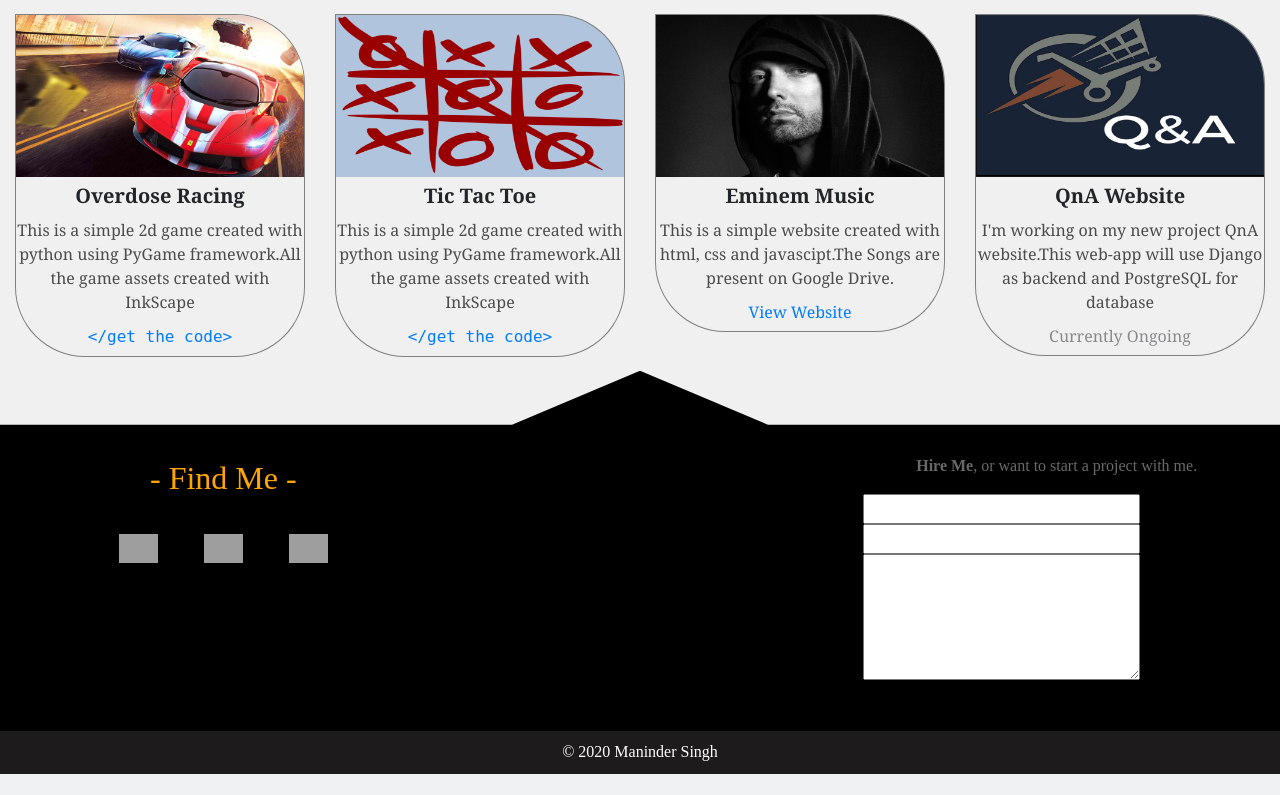
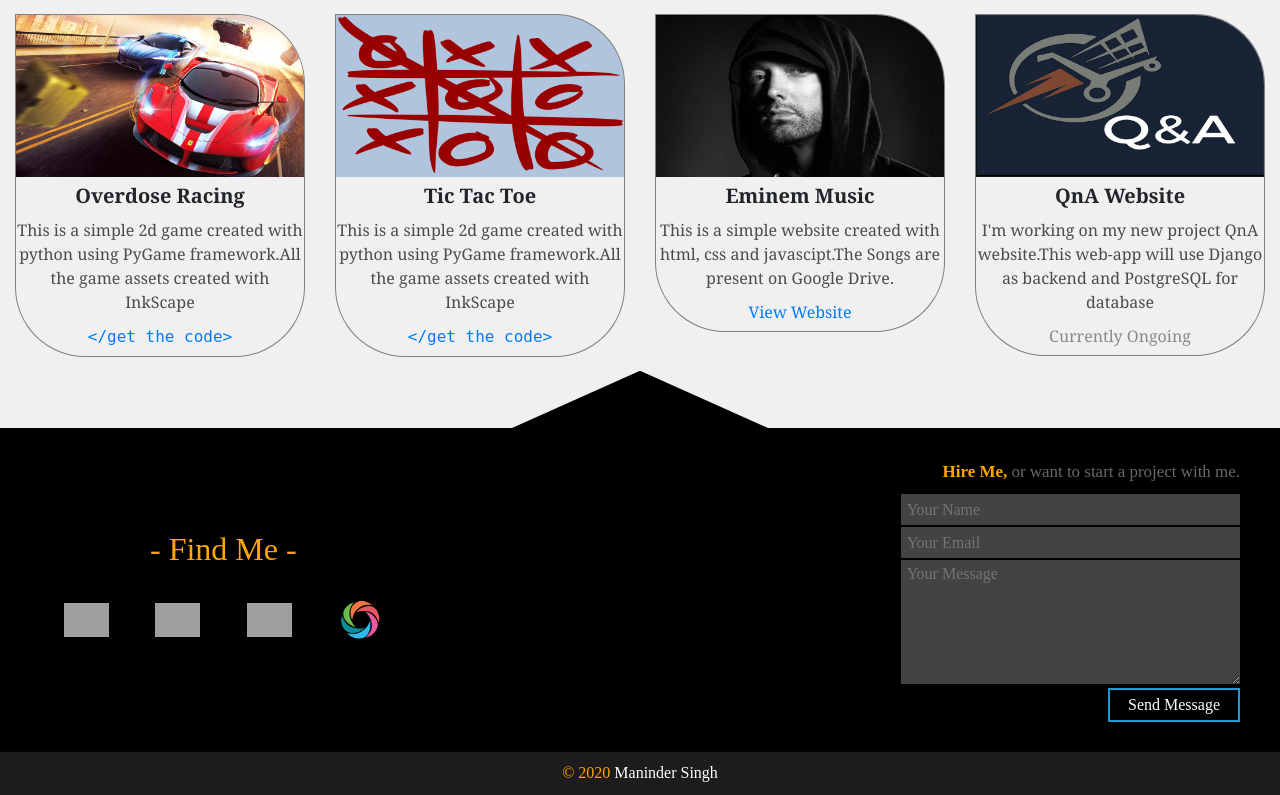
Before and after one commit to Maninder-cell/portfolio, a Django app: page / in a window 1280 px wide. Shown: the part 1063-1858 px from the top of the page. Before the commit the page ends 1837 px from the top, so only its background shows below. Run offline with Django 3.2, Linux system fonts and the light colour scheme; some libraries are stand-ins or nearby versions; some web fonts are replaced; grey boxes are pictures that could not be loaded.

Commit message:
footer half complete

```diff
--- a/my_site/my_site/static/portfolio.css
+++ b/my_site/my_site/static/portfolio.css
@@ -469,8 +469,8 @@ footer{
     background-color:black;
     clip-path: polygon(0 15%,40% 15%,50% 0%,60% 15%,100% 15%,100% 100%,0% 100%,0% 10%);
     -webkit-clip-path:polygon(0 15%,40% 15%,50% 0%,60% 15%,100% 15%,100% 100%,0% 100%,0% 10%);
-    padding-top:6.5%;
-    padding-bottom: 4%;
+    padding-top:88px;
+    padding-bottom: 30px;
     margin: 0;
 }
 #copyright{
@@ -484,17 +484,19 @@ footer{
     font-size:xx-large;
     color:orange;
     text-align:center;
+    padding-top:66px;
 }
 #contact{
-    text-align: center;
+    text-align: right;
     color:dimgray;
+    padding-right:2% !important;
 }
 #social-images{
     margin-top:5%;
 }
 
 #social-images img{
-    width:10%;
+    width:3.5vw;
 }
 
 #social-images a{
@@ -506,9 +508,56 @@ footer{
 }
 
 input,textarea{
-    width:71.5%;
+    width:90%;
+    margin-left:10% !important;
+}
+
+input:focus,textarea:focus{
+    color:white;
+}
+
+input{
+    height:31px;
 }
 
 input,textarea{
     display:block;
+    margin-bottom:2px !important;
+    border: none;
+    outline:none;
+    background-color: rgb(68, 67, 67);
+    color:white;
+    padding-left:1.5%;
 }
+
+form{
+    text-align:right;
+}
+
+button{
+    border:2px solid #2098D1;
+    color:white;
+    border-image:none;
+    outline:none !important;
+    background-color: black;
+    margin-top:1.7px !important;
+    padding:3px 18px 3px 18px;
+}
+
+#contact p{
+    margin-bottom: 10px;
+    font-size:calc(0.26rem + 1vw);
+}
+
+@media only screen and (max-width:1199px){
+    #contact{
+        padding-right:0.5% !important;
+    }
+}
+
+@media only screen and (max-width:850px){
+    #social{
+        font-size:x-large;
+        padding-top:78px;
+    }
+}
--- a/my_site/my_site/templates/portfolio.html
+++ b/my_site/my_site/templates/portfolio.html
@@ -240,27 +240,29 @@
         </section>
         <footer>
             <div id="foot" class="container-fluid row justify-content-between">
-                <div id="social" class="col-xl-4 col-lg-4 col-md-4 col-sm-4 col-8">
-                   - Find Me -
+                <div id="social" class="col-xl-4 col-lg-4 col-md-4 col-sm-8 col-8">
+                   <span>- Find Me -</span>
                    <div id="social-images">
                         <a href="#"><img class="hvr-bounce-in" src="https://img.icons8.com/color/480/000000/stackoverflow.png" alt="stack overflow" title="stack overflow"/></a>
-                        <a href="#"><img class="hvr-bounce-in" src="https://img.icons8.com/nolan/480/github.png"/ alt="github" title="Github"></a>
-                        <a href="#"><img class="hvr-bounce-in" src="https://img.icons8.com/fluent/480/000000/instagram-new.png"/ alt="instagram" title="Instagram"></a>
+                        <a href="#"><img class="hvr-bounce-in" src="https://img.icons8.com/nolan/480/github.png" alt="github" title="Github"></a>
+                        <a href="#"><img class="hvr-bounce-in" src="https://img.icons8.com/fluent/480/000000/instagram-new.png" alt="instagram" title="Instagram"></a>
+                        <a href="#"><img style="background-color:black;" class="hvr-bounce-in" src="{% static 'sololearn.png' %}" alt="Sololearn" title="Sololearn"></a>
                    </div>
                 </div>
-                <div id="contact" class="col-xl-4 col-lg-4 col-md-4 col-sm-4 col-8">
-                    <p><b>Hire Me</b>, or want to start a project with me.</p>
+                <div id="contact" class="col-xl-4 col-lg-5 col-md-5 col-sm-8 col-8">
+                    <p><b style="color:orange;">Hire Me,</b> or want to start a project with me.</p>
                     <div id="contact-form">
                         <form action="">
-                            <input type="text">
-                            <input type="email">
-                            <textarea name="message" id="message" rows="5"></textarea>
+                            <input required placeholder="Your Name" type="text">
+                            <input required placeholder="Your Email" type="email">
+                            <textarea required placeholder="Your Message" name="message" id="message" rows="5"></textarea>
+                            <button class="hvr-bounce-to-right"type="submit">Send Message</button>
                         </form>
                     </div>
                 </div>
             </div>
             <div id="copyright">
-                <span>&#169; 2020 Maninder Singh</span>
+                <span><span style="color:orange;">&#169; 2020</span> Maninder Singh</span>
             </div>
         </footer>
     </div>
```
Also changed, not shown: my_site/my_site/static/sololearn.png (added).
